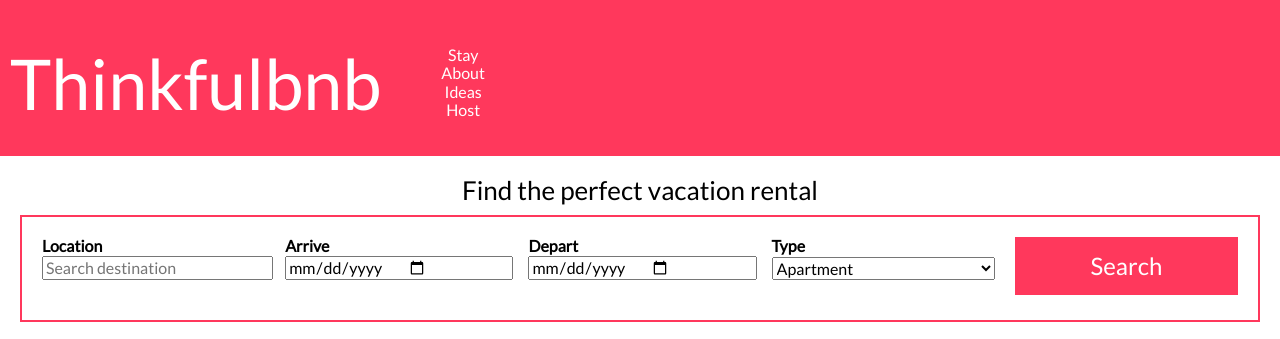
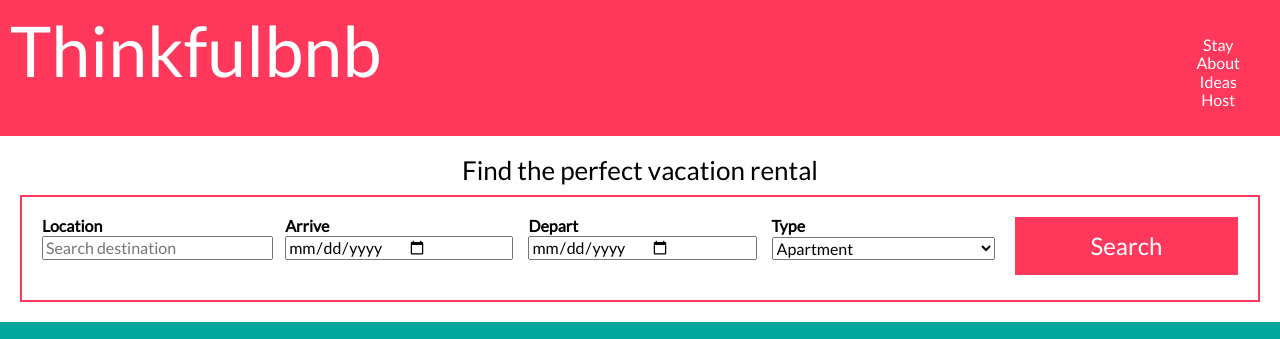
Before and after one commit to dantebhang/ThinkfulBnB, a plain HTML site: page index.html in a window 1280 px wide. Shown: the top 339 px of the page. Drawn offline with nearby package versions, Linux system fonts and the light colour scheme.

Commit message:
updated classes

```diff
--- a/index.html
+++ b/index.html
@@ -19,16 +19,18 @@
 
   <body>
     <header>
-      <div class = "group">
+
         <div class="logo">Thinkfulbnb</div>
-       <nav class = "item">
+       <nav>
+
           <ul id="menu">
             <li><a href = "#stay">Stay</a></li>
             <li><a href = "#about">About</a></li>
             <li><a href = "#ideas">Ideas</a></li>
             <li><a href = "#host">Host</a></li>
           </ul>
-        </nav>
+
+
       </div>
     </header>
 
```
